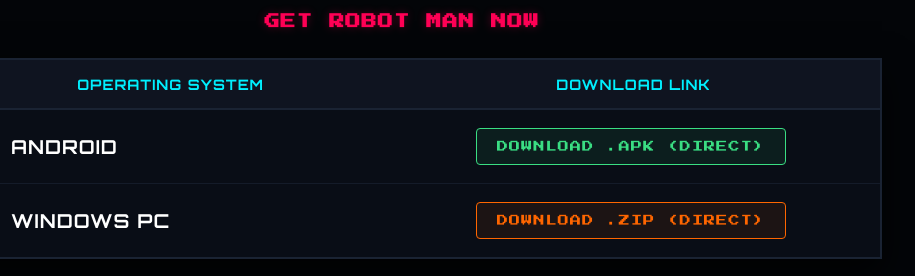
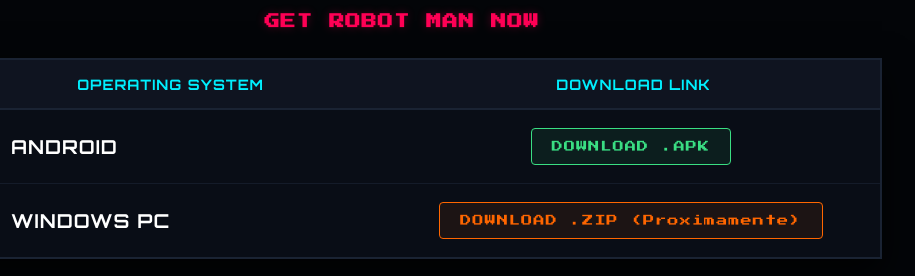
Before and after one commit to KrystianCoyote/RobotMan, a website: page index.html in a window 1280 px wide. Shown: the part 4020-4296 px from the top of the page, 238-1153 px from the left. Drawn offline with Linux system fonts and the light colour scheme; no server answers.

Commit message:
Actualizacion: Ajuste de textos en botones de descarga

```diff
--- a/index.html
+++ b/index.html
@@ -440,7 +440,7 @@
                         <img src="android-icon.png" alt="Android" class="table-os-icon">
                         <span class="os-name">ANDROID</span>
                     </div>
-                    <a href="https://github.com/KrystianCoyote/RobotMan/releases/download/v0.1.0/robotman.apk" class="download-link link-apk">DOWNLOAD .APK (DIRECT)</a>
+                    <a href="https://github.com/KrystianCoyote/RobotMan/releases/download/v0.1.0/robotman.apk" class="download-link link-apk">DOWNLOAD .APK</a>
                 </div>
 
                 <div class="table-row row-pc">
@@ -448,7 +448,7 @@
                         <img src="windows-icon.png" alt="Windows" class="table-os-icon">
                         <span class="os-name">WINDOWS PC</span>
                     </div>
-                    <a href="https://github.com/KrystianCoyote/RobotMan/releases/download/v0.1.0/windows-robotman.png" class="download-link link-pc">DOWNLOAD .ZIP (DIRECT)</a>
+                    <a href="https://github.com/KrystianCoyote/RobotMan/releases/download/v0.1.0/windows-robotman.png" class="download-link link-pc">DOWNLOAD .ZIP (Proximamente)</a>
                 </div>
             </div>
             <div class="file-meta">PESO TOTAL: ~80 MB | DESPLEGADO CON TECNOLOGÍA CLOUDFLARE</div>
```
